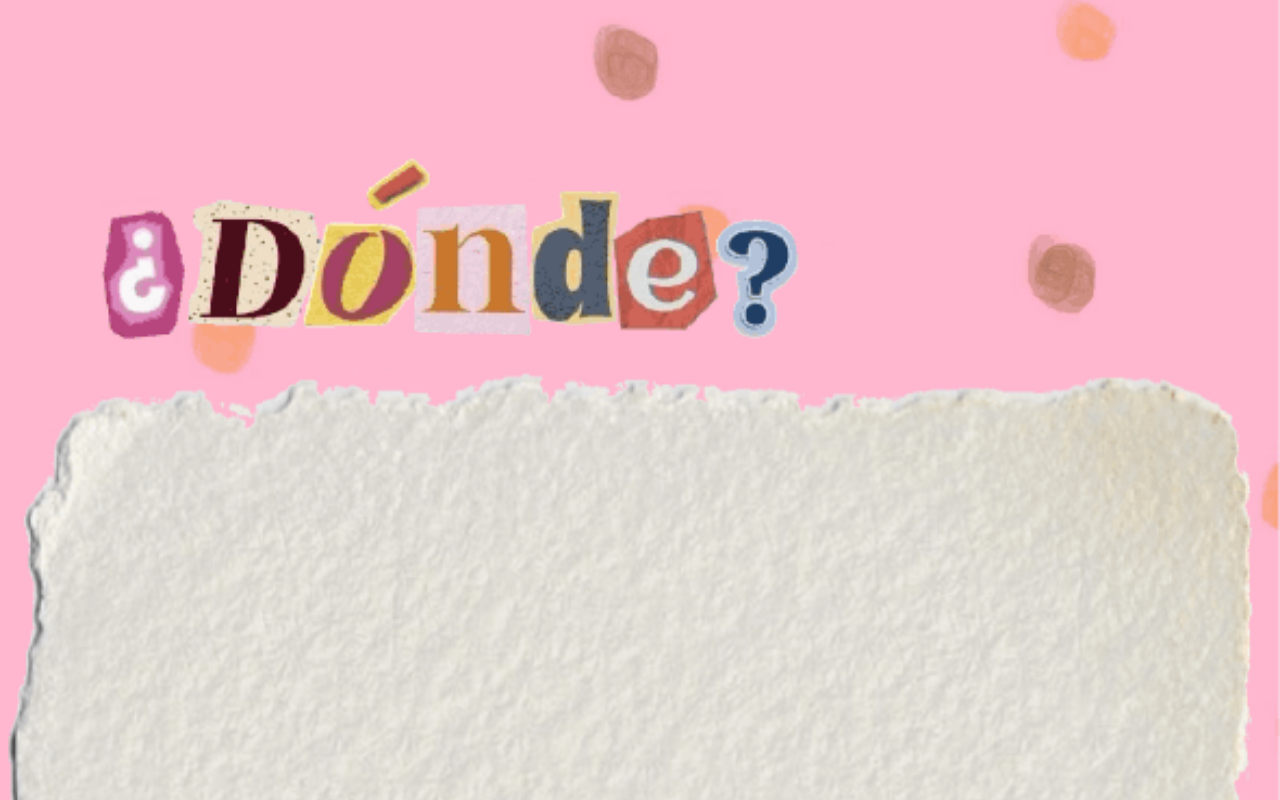
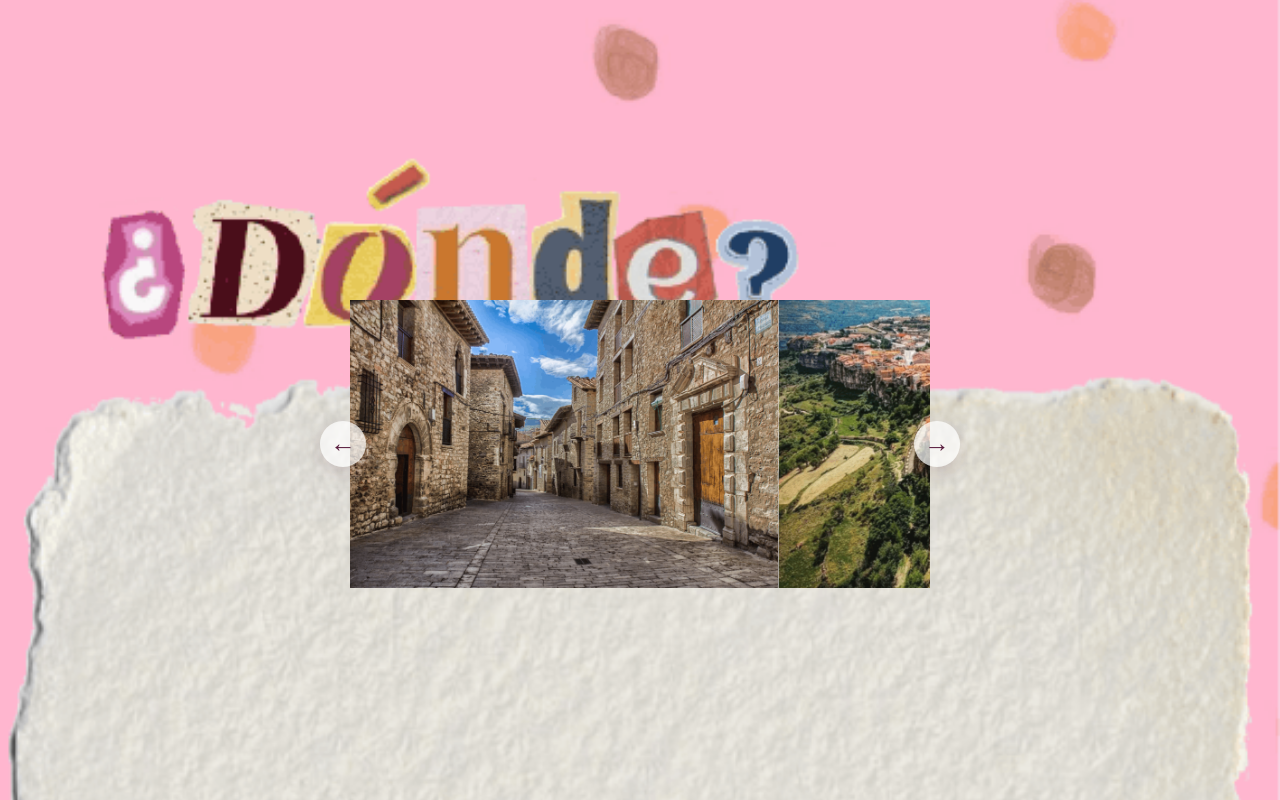
Before and after one commit to nfabregat/Invitaciones-despedida, a Vue app in the folder invitaciones-despedida/: page /#/info/1 in a window 1280 px wide. Shown: the part 1360-2160 px from the top of the page. Built offline with nearby package versions, Linux system fonts and the light colour scheme.

Commit message:
carrusel info

```diff
--- a/invitaciones-despedida/src/pages/info/Info.vue
+++ b/invitaciones-despedida/src/pages/info/Info.vue
@@ -1,4 +1,88 @@
 <script setup lang="ts">
+import { onBeforeUnmount, ref } from 'vue'
+
+const carouselImages = Array.from({ length: 9 }, (_, index) => {
+  const number = String(index + 1).padStart(2, '0')
+  return `/info/carrusel/carrusel${number}.png`
+})
+
+const currentIndex = ref(0)
+const carouselShell = ref<HTMLElement | null>(null)
+const isAutoPaused = ref(false)
+let autoAdvanceTimer: number | null = null
+let autoPauseTimer: number | null = null
+
+const pauseAutoAdvance = () => {
+  isAutoPaused.value = true
+
+  if (autoPauseTimer) {
+    window.clearTimeout(autoPauseTimer)
+  }
+
+  autoPauseTimer = window.setTimeout(() => {
+    isAutoPaused.value = false
+  }, 5000)
+}
+
+const goToStep = (nextIndex: number) => {
+  const lastIndex = carouselImages.length - 1
+
+  if (nextIndex > lastIndex) {
+    currentIndex.value = 0
+  } else if (nextIndex < 0) {
+    currentIndex.value = lastIndex
+  } else {
+    currentIndex.value = nextIndex
+  }
+
+  const currentImageElement = carouselShell.value?.querySelectorAll('img')[currentIndex.value]
+
+  currentImageElement?.scrollIntoView({
+    behavior: 'smooth',
+    inline: 'center',
+    block: 'nearest'
+  })
+}
+
+const nextSlide = () => {
+  goToStep(currentIndex.value + 1)
+}
+
+const prevSlide = () => {
+  goToStep(currentIndex.value - 1)
+}
+
+const startAutoAdvance = () => {
+  if (autoAdvanceTimer) {
+    window.clearInterval(autoAdvanceTimer)
+  }
+
+  autoAdvanceTimer = window.setInterval(() => {
+    if (!isAutoPaused.value) {
+      currentIndex.value = (currentIndex.value + 1) % carouselImages.length
+      goToStep(currentIndex.value)
+    }
+  }, 3000)
+}
+
+const handleManualClick = (direction: 'next' | 'prev') => {
+  pauseAutoAdvance()
+
+  if (direction === 'next') {
+    nextSlide()
+  } else {
+    prevSlide()
+  }
+
+  startAutoAdvance()
+}
+
+onBeforeUnmount(() => {
+  if (autoAdvanceTimer) window.clearInterval(autoAdvanceTimer)
+  if (autoPauseTimer) window.clearTimeout(autoPauseTimer)
+})
+
+startAutoAdvance()
 </script>
 
 <template>
@@ -7,8 +91,28 @@
       <img src="/info/info1.png" alt="Información uno" class="panel-image" />
     </section>
 
-    <section class="panel" aria-label="Información dos">
-      <img src="/info/info2.png" alt="Información dos" class="panel-image" />
+    <section class="panel panel-info2" aria-label="Información dos">
+      <div class="carousel-shell" ref="carouselShell" aria-label="Carrusel de imágenes">
+        <div class="carousel-track">
+          <img
+            v-for="(image, index) in carouselImages"
+            :key="image"
+            :src="image"
+            :alt="`Imagen ${index + 1}`"
+            class="carousel-image"
+            :class="{ active: currentIndex === index }"
+          />
+        </div>
+      </div>
+
+      <div class="carousel-controls" aria-label="Controles del carrusel">
+        <button type="button" class="nav-button" aria-label="Anterior" @click="handleManualClick('prev')">
+          ←
+        </button>
+        <button type="button" class="nav-button" aria-label="Siguiente" @click="handleManualClick('next')">
+          →
+        </button>
+      </div>
     </section>
   </main>
 </template>
@@ -39,4 +143,76 @@
   padding: 0;
   vertical-align: top;
 }
+
+.panel-info2 {
+  position: relative;
+  display: block;
+  min-height: 100vh;
+  background: url('/info/info2.png') center top / 100vw auto no-repeat;
+}
+
+.carousel-shell {
+  position: absolute;
+  left: 50%;
+  top: 40%;
+  transform: translate(-50%, -50%);
+  z-index: 1;
+  width: min(78vw, 580px);
+  overflow-x: auto;
+  overflow-y: hidden;
+  white-space: nowrap;
+  scroll-snap-type: x proximity;
+  -webkit-overflow-scrolling: touch;
+  background: transparent;
+  scrollbar-width: none;
+}
+
+.carousel-shell::-webkit-scrollbar {
+  display: none;
+}
+
+.carousel-track {
+  display: flex;
+  width: max-content;
+}
+
+.carousel-image {
+  display: block;
+  height: 36vh;
+  width: auto;
+  object-fit: contain;
+  flex-shrink: 0;
+  scroll-snap-align: start;
+  opacity: 0.96;
+}
+
+.carousel-image.active {
+  opacity: 1;
+}
+
+.carousel-controls {
+  position: absolute;
+  left: 50%;
+  top: 40%;
+  transform: translate(-50%, -50%);
+  display: flex;
+  justify-content: space-between;
+  width: min(84vw, 640px);
+  z-index: 2;
+  pointer-events: none;
+}
+
+.nav-button {
+  pointer-events: auto;
+  width: 46px;
+  height: 46px;
+  border: 0;
+  border-radius: 50%;
+  background: rgba(255, 255, 255, 0.7);
+  color: #5a1f3f;
+  font-size: 1.6rem;
+  font-weight: 700;
+  cursor: pointer;
+  box-shadow: 0 6px 18px rgba(66, 20, 41, 0.15);
+}
 </style>
```
